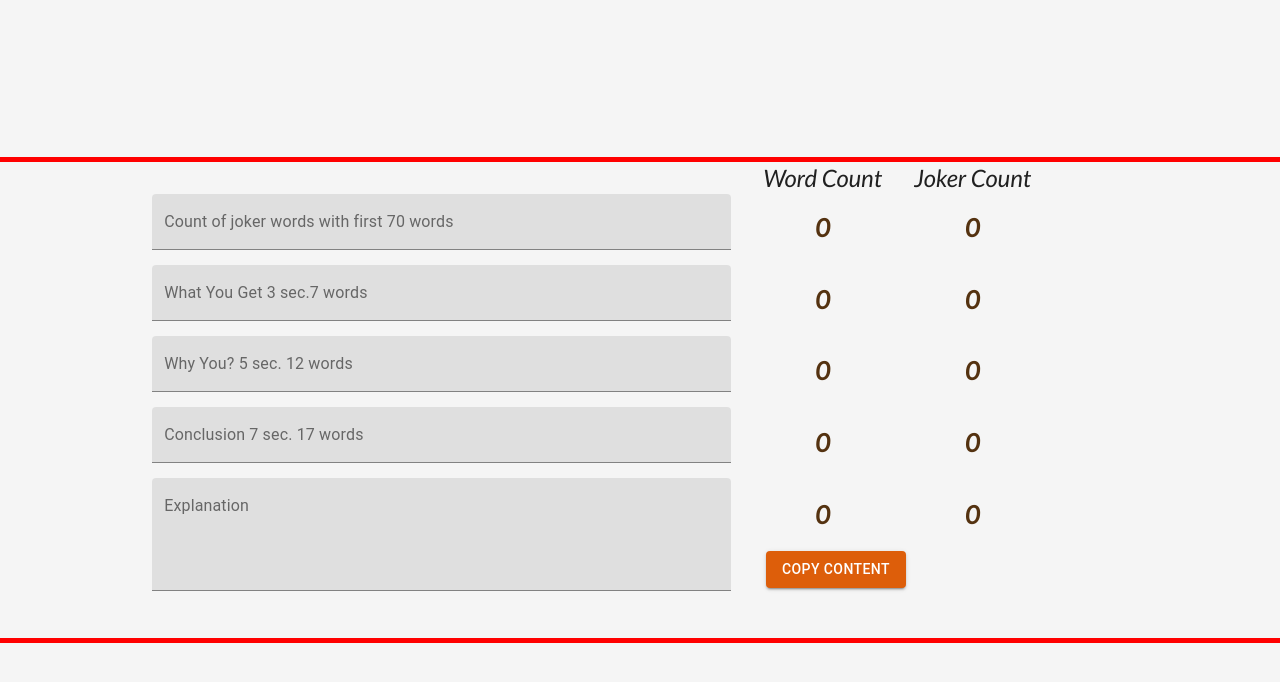
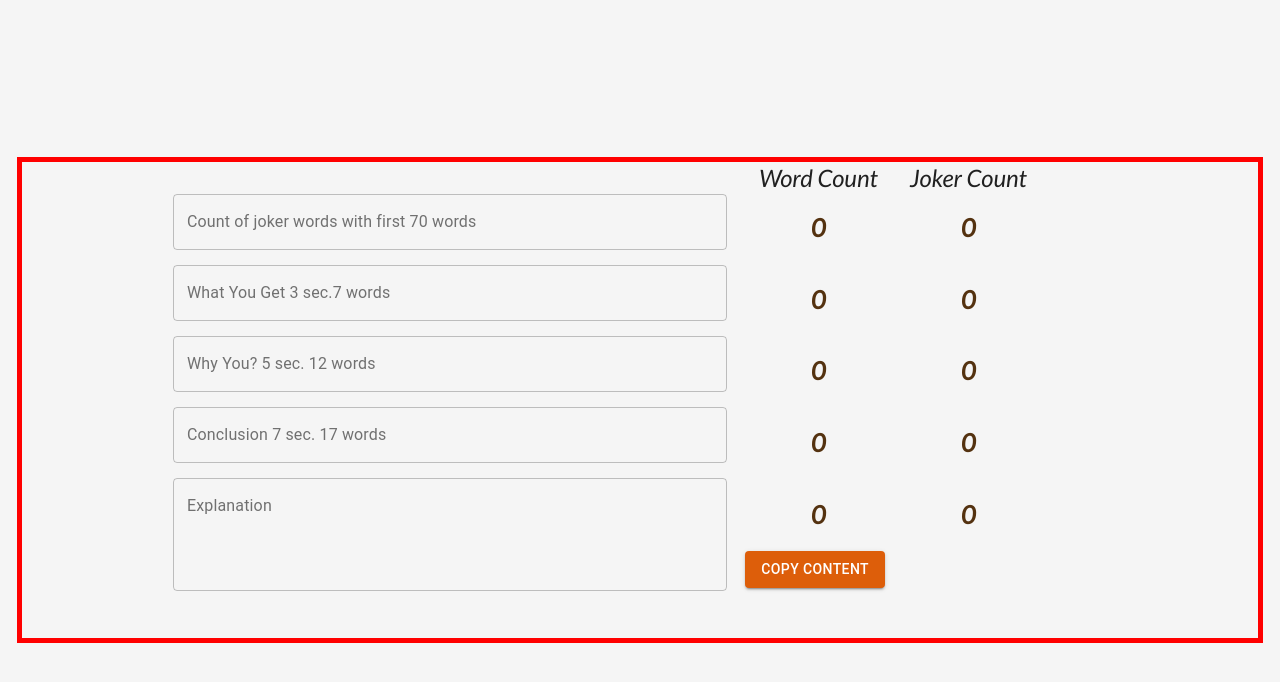
Before and after one commit to Shakib448/wordcount-avivson, a React (Create React App) app: page / in a window 1280 px wide. Shown: the top 682 px of the page. Built offline with nearby package versions, Linux system fonts and the light colour scheme.

Commit message:
WIP on function

```diff
--- a/src/components/Form/Form.js
+++ b/src/components/Form/Form.js
@@ -18,7 +18,9 @@ const useStyles = makeStyles({
   root: {
     height: "100vh",
     display: "flex",
+    justifyContent: "center",
     alignItems: "center",
+    margin: "0 25px",
   },
   formControl: {
     marginBottom: "15px",
@@ -204,7 +206,7 @@ const Form = () => {
               <TextField
                 id="filled-basic"
                 label="Count of joker words with first 70 words"
-                variant="filled"
+                variant="outlined"
                 className={classes.formControl}
                 name="joker"
                 onChange={(e) => wordCount(e.target.value, "joker")}
@@ -212,7 +214,7 @@ const Form = () => {
               <TextField
                 id="filled-basic"
                 label="What You Get 3 sec.7 words"
-                variant="filled"
+                variant="outlined"
                 className={classes.formControl}
                 name="get"
                 onChange={(e) => wordCount(e.target.value, "get")}
@@ -220,7 +222,7 @@ const Form = () => {
               <TextField
                 id="filled-basic"
                 label="Why You? 5 sec. 12 words"
-                variant="filled"
+                variant="outlined"
                 name="why"
                 className={classes.formControl}
                 onChange={(e) => wordCount(e.target.value, "why")}
@@ -228,7 +230,7 @@ const Form = () => {
               <TextField
                 id="filled-basic"
                 label="Conclusion 7 sec. 17 words"
-                variant="filled"
+                variant="outlined"
                 name="conclusion"
                 className={classes.formControl}
                 onChange={(e) => wordCount(e.target.value, "conclusion")}
@@ -238,7 +240,7 @@ const Form = () => {
                 multiline
                 rows={4}
                 rowsMax={8}
-                variant="filled"
+                variant="outlined"
                 name="explanation"
                 className={classes.formControl}
                 onChange={(e) => wordCount(e.target.value, "explanation")}
--- a/src/components/Theme/GlobalStyles.js
+++ b/src/components/Theme/GlobalStyles.js
@@ -99,6 +99,19 @@ const styles = (theme) => ({
     ".MuiInput-input": {
       paddingLeft: "10px !important",
     },
+    ".MuiInputLabel-filled": {
+      fontSize: "17px",
+      fontWeight: "bold",
+    },
+    ".MuiFilledInput-multiline": {
+      background: "#F7F7F7",
+      "&:hover": {
+        background: "transparent",
+      },
+    },
+    ".MuiFilledInput-input": {
+      background: "#F7F7F7",
+    },
   },
 });
 
```
Also changed, not shown: src/components/Layout/Layout.js (deleted, +0 -12 lines).
